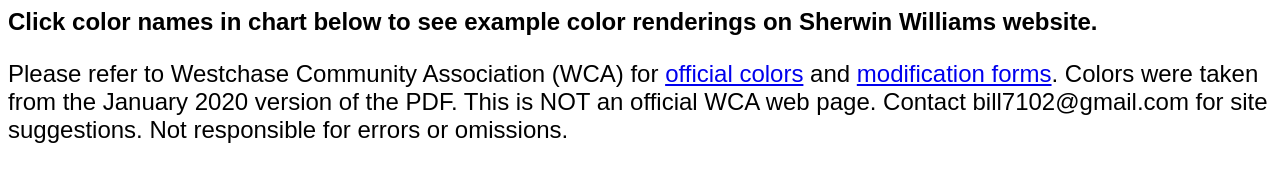
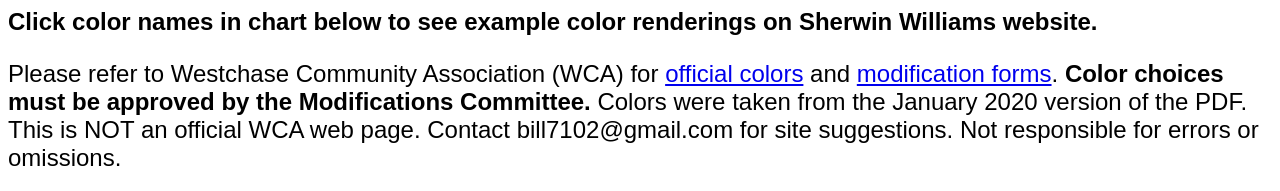
Before and after one commit to bill7102/WestchaseApprovedColors, a website: page index.html in a window 1280 px wide. Shown: the top 191 px of the page. Drawn offline with Linux system fonts and the light colour scheme.

Commit message:
Update index.html
Added text

```diff
--- a/index.html
+++ b/index.html
@@ -37,7 +37,7 @@
 }
 </style>
 <h3>Click color names in chart below to see example color renderings on Sherwin Williams website.</h3>
-<span>Please refer to Westchase Community Association (WCA) for <a href="https://westchasewca.com/docs-forms/governing-documents-ccrs-guidelines/">official colors</a> and <a href="https://westchasewca.com/committees/modifications-committee/">modification forms</a>. Colors were taken from the January 2020 version of the PDF.  This is NOT an official WCA web page. Contact bill7102@gmail.com for site suggestions. Not responsible for errors or omissions.</span>
+<span>Please refer to Westchase Community Association (WCA) for <a href="https://westchasewca.com/docs-forms/governing-documents-ccrs-guidelines/">official colors</a> and <a href="https://westchasewca.com/committees/modifications-committee/">modification forms</a>. <b>Color choices must be approved by the Modifications Committee.</b>  Colors were taken from the January 2020 version of the PDF.  This is NOT an official WCA web page. Contact bill7102@gmail.com for site suggestions. Not responsible for errors or omissions.</span>
 <br><br>
 <table><thead><tr><th>Color</th><th>Strip</th><th>Number</th><th>Trim<br>Only</th><th>Body &<br>Trim<br>Combos</th><th>Front Door<br>& Shutter<br>Only</th></tr></thead>
 <tr style=color:white;background-color:rgb(164,46,65);><td><a style=color:white; href=https://www.sherwin-williams.com/homeowners/color/find-and-explore-colors/paint-colors-by-family/SW6861-radish>Radish</td></a><td>101</td><td>6861</td><td></td><td></td><td>Yes</td></tr>
```
